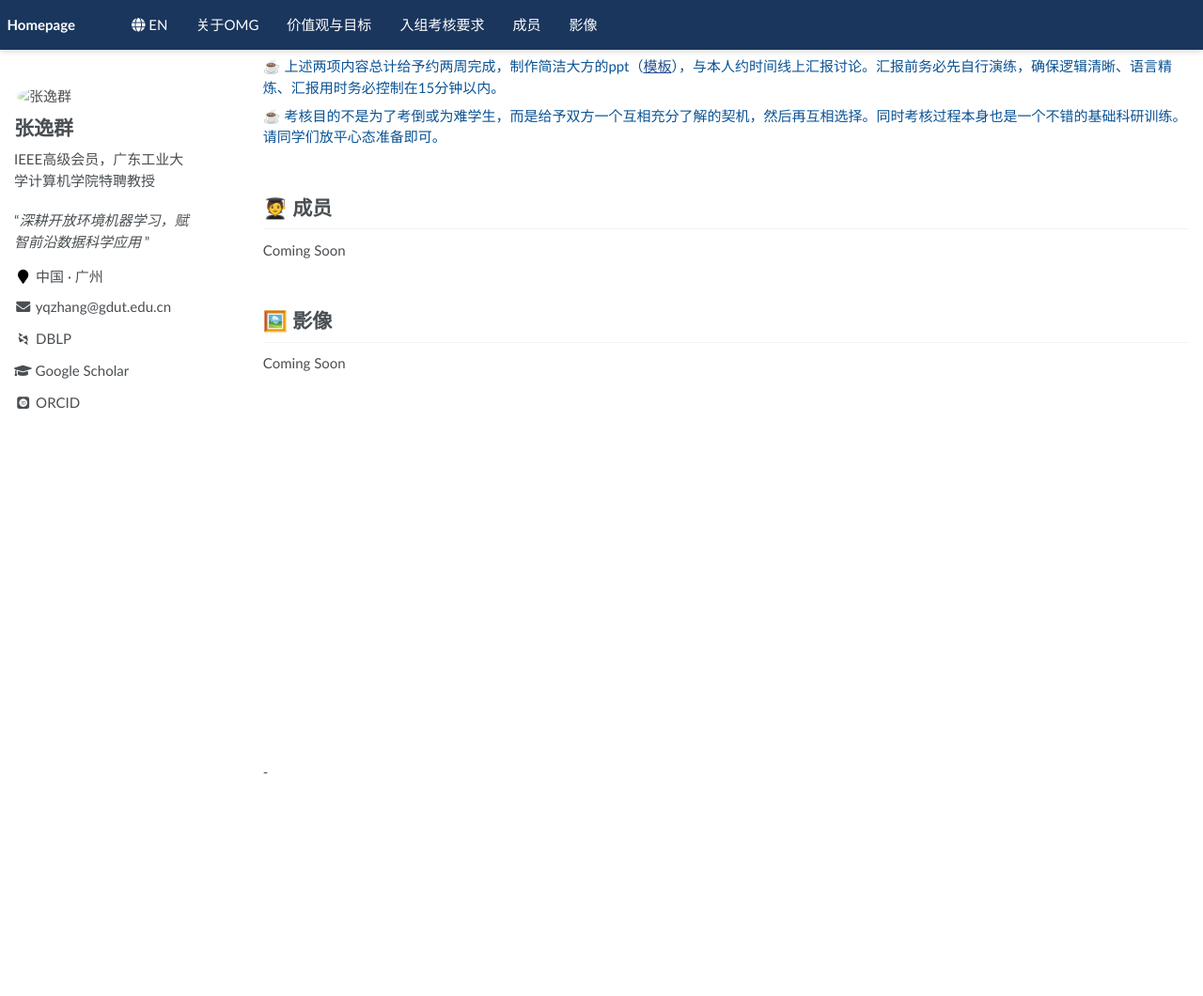
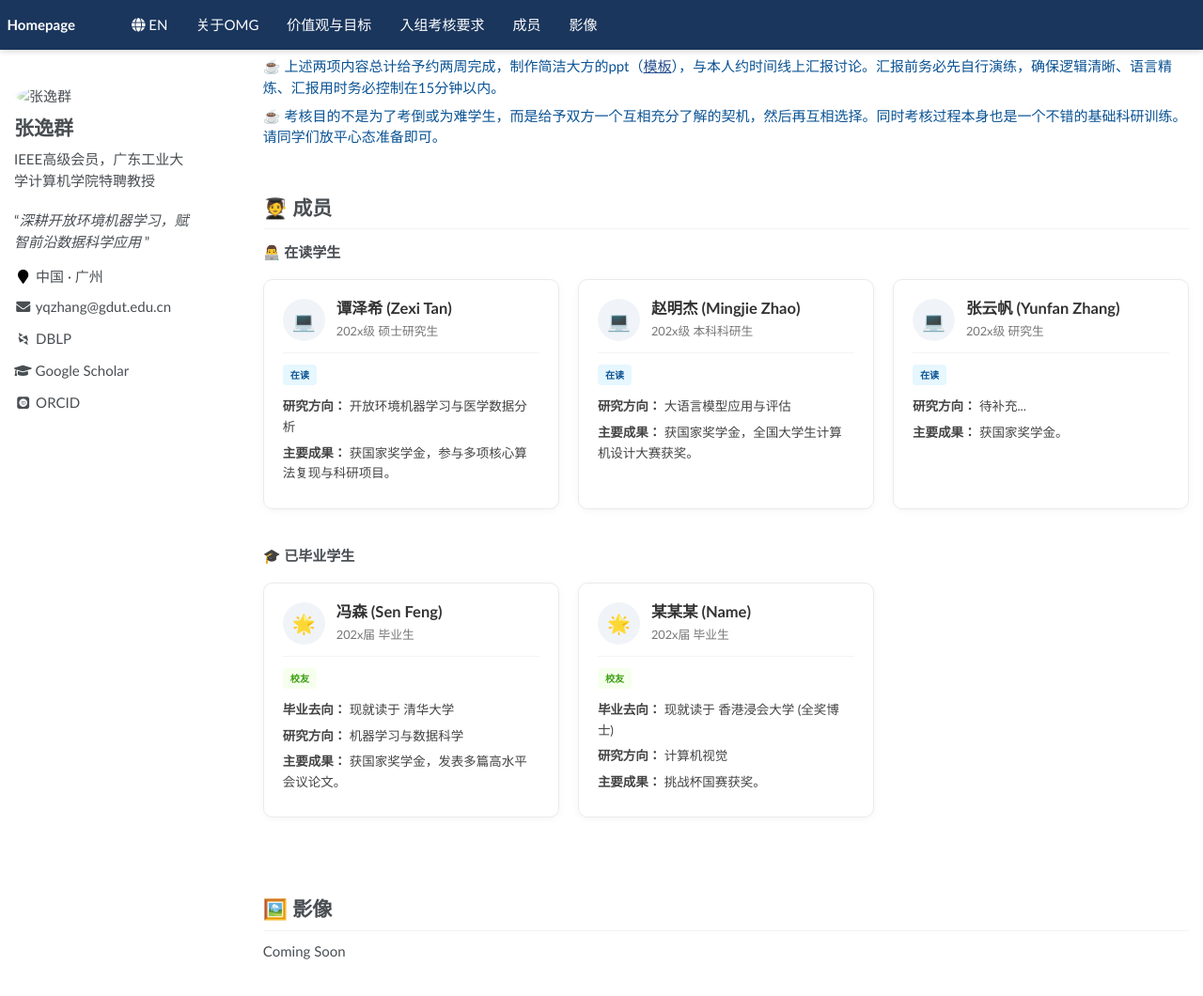
Before and after one commit to yqzhang-Zz/zh-OMG, a Jekyll site: the page built from _pages/about.md, in a window 1280 px wide and 1400 px high, scrolled down 1968 px. Shown: the top 1060 px of the window at 94% size. Built offline with Jekyll 4.4.1, drawn with Linux system fonts in a browser that asks for light colours; some web fonts are replaced; before the commit the page ends 2808 px from its top, so only the background shows below that.

Commit message:
Update about.md

```diff
--- a/_pages/about.md
+++ b/_pages/about.md
@@ -100,11 +100,178 @@ OMG具体研究方向可参考本人主页所列论文和科研课题。组内**
 <br>
 # 🧑‍🎓 成员
 
-Coming Soon
+<style>
+/* 极简明亮的卡片网格布局 */
+.student-grid {
+  display: grid;
+  grid-template-columns: repeat(auto-fill, minmax(30%, 1fr));
+  gap: 20px;
+  margin-top: 20px;
+  margin-bottom: 40px;
+}
+@media (max-width: 768px) {
+  .student-grid {
+    grid-template-columns: 1fr;
+  }
+}
+.student-card {
+  background-color: #ffffff;
+  border: 1px solid #eaeaea;
+  border-radius: 10px;
+  padding: 20px;
+  box-shadow: 0 2px 8px rgba(0,0,0,0.04);
+  transition: transform 0.2s ease, box-shadow 0.2s ease;
+  display: flex;
+  flex-direction: column;
+}
+.student-card:hover {
+  transform: translateY(-4px);
+  box-shadow: 0 6px 16px rgba(0,0,0,0.08);
+}
+.student-header {
+  display: flex;
+  align-items: center;
+  margin-bottom: 12px;
+  border-bottom: 1px solid #f4f4f4;
+  padding-bottom: 12px;
+}
+.student-avatar {
+  width: 45px;
+  height: 45px;
+  border-radius: 50%;
+  background-color: #f0f4f8;
+  display: flex;
+  align-items: center;
+  justify-content: center;
+  font-size: 20px;
+  margin-right: 12px;
+  color: #0b5394;
+}
+.student-info h4 {
+  margin: 0;
+  font-size: 1.1em;
+  color: #333;
+}
+.student-info p {
+  margin: 4px 0 0 0;
+  font-size: 0.85em;
+  color: #777;
+}
+.student-body {
+  flex-grow: 1;
+  font-size: 0.9em;
+  color: #444;
+  line-height: 1.6;
+}
+.student-body p {
+  margin-bottom: 6px;
+}
+.tag {
+  display: inline-block;
+  background-color: #e6f7ff;
+  color: #0b5394;
+  padding: 3px 8px;
+  border-radius: 4px;
+  font-size: 0.75em;
+  margin-bottom: 12px;
+  font-weight: 600;
+}
+.tag-alumni {
+  background-color: #f6ffed;
+  color: #389e0d;
+}
+</style>
 
-<!--
-contents preparing
--->
+### 👨‍💻 在读学生
+
+<div class="student-grid">
+
+  <div class="student-card">
+    <div class="student-header">
+      <div class="student-avatar">💻</div>
+      <div class="student-info">
+        <h4>谭泽希 (Zexi Tan)</h4>
+        <p>202x级 硕士研究生</p>
+      </div>
+    </div>
+    <div class="student-body">
+      <span class="tag">在读</span>
+      <p><strong>研究方向：</strong> 开放环境机器学习与医学数据分析</p>
+      <p><strong>主要成果：</strong> 获国家奖学金，参与多项核心算法复现与科研项目。</p>
+    </div>
+  </div>
+
+  <div class="student-card">
+    <div class="student-header">
+      <div class="student-avatar">💻</div>
+      <div class="student-info">
+        <h4>赵明杰 (Mingjie Zhao)</h4>
+        <p>202x级 本科科研生</p>
+      </div>
+    </div>
+    <div class="student-body">
+      <span class="tag">在读</span>
+      <p><strong>研究方向：</strong> 大语言模型应用与评估</p>
+      <p><strong>主要成果：</strong> 获国家奖学金，全国大学生计算机设计大赛获奖。</p>
+    </div>
+  </div>
+
+  <div class="student-card">
+    <div class="student-header">
+      <div class="student-avatar">💻</div>
+      <div class="student-info">
+        <h4>张云帆 (Yunfan Zhang)</h4>
+        <p>202x级 研究生</p>
+      </div>
+    </div>
+    <div class="student-body">
+      <span class="tag">在读</span>
+      <p><strong>研究方向：</strong> 待补充...</p>
+      <p><strong>主要成果：</strong> 获国家奖学金。</p>
+    </div>
+  </div>
+
+</div>
+
+
+### 🎓 已毕业学生
+
+<div class="student-grid">
+
+  <div class="student-card">
+    <div class="student-header">
+      <div class="student-avatar">🌟</div>
+      <div class="student-info">
+        <h4>冯森 (Sen Feng)</h4>
+        <p>202x届 毕业生</p>
+      </div>
+    </div>
+    <div class="student-body">
+      <span class="tag tag-alumni">校友</span>
+      <p><strong>毕业去向：</strong> 现就读于 清华大学</p>
+      <p><strong>研究方向：</strong> 机器学习与数据科学</p>
+      <p><strong>主要成果：</strong> 获国家奖学金，发表多篇高水平会议论文。</p>
+    </div>
+  </div>
+
+  <div class="student-card">
+    <div class="student-header">
+      <div class="student-avatar">🌟</div>
+      <div class="student-info">
+        <h4>某某某 (Name)</h4>
+        <p>202x届 毕业生</p>
+      </div>
+    </div>
+    <div class="student-body">
+      <span class="tag tag-alumni">校友</span>
+      <p><strong>毕业去向：</strong> 现就读于 香港浸会大学 (全奖博士)</p>
+      <p><strong>研究方向：</strong> 计算机视觉</p>
+      <p><strong>主要成果：</strong> 挑战杯国赛获奖。</p>
+    </div>
+  </div>
+
+</div>
+
 
 <span class='anchor' id='OMG-album'></span>
 <br>
```
